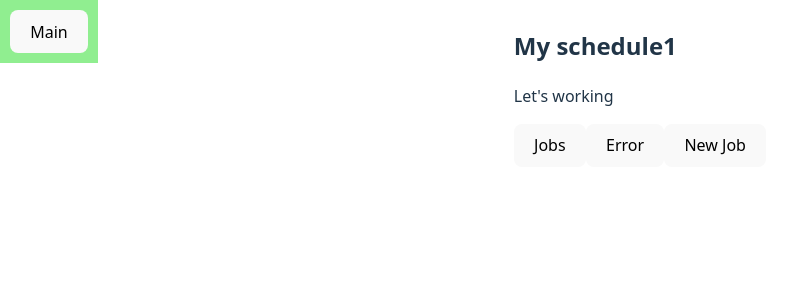
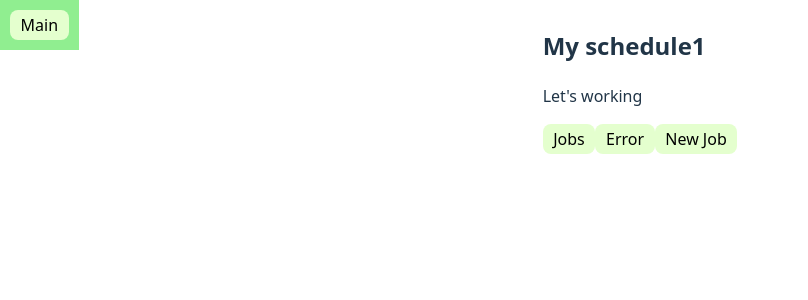
Before and after one commit to pdxserg/firstCrmAppFrontEnd, a React (Vite) app: page / in a window 1280 px wide. Shown: the top 300 px of the page, without its empty margins (0-808 px from the left). Built offline with nearby package versions, Linux system fonts and the light colour scheme; no server answers.

Commit message:
refactor css button

```diff
--- a/src/features/jobs/UI/job/Job.tsx
+++ b/src/features/jobs/UI/job/Job.tsx
@@ -34,8 +34,6 @@ export const Job = ({jobs}: Props) => {
 		deleteTask( id)
 	}
 	const updateHandler=(id:string,jobDetails:string)=>{
-		// eslint-disable-next-line no-debugger
-		debugger
 		updateJob({id, jobDetails})
 	}
 
@@ -49,12 +47,11 @@ export const Job = ({jobs}: Props) => {
 					<h3>Name: {el.customerName}</h3>
 					<p>Phone: {el.customerPhone}</p>
 					<p>Email: {el.customerEmail}</p>
+					<p> Description: </p>
 					<div className={styles.jobDescription}>
-						<span> Description: </span>
-						<EditableSpan value={el.jobDetails} onChange={(e)=>updateHandler(el.id,e)}/>
-
+						<EditableSpan value={el.jobDetails} onChange={(e) => updateHandler(el.id, e)}/>
 					</div>
-					<button onClick={()=>deleteJobHandler(el.id)}>Delete</button>
+					<button onClick={() => deleteJobHandler(el.id)}>Delete</button>
 				</li>
 
 			})}
--- a/src/index.css
+++ b/src/index.css
@@ -37,11 +37,11 @@ h1 {
 button {
   border-radius: 8px;
   border: 1px solid transparent;
-  padding: 0.6em 1.2em;
+  padding: 0.2em 0.6em;
   font-size: 1em;
   font-weight: 500;
   font-family: inherit;
-  background-color: #1a1a1a;
+  /*background-color: #1a1a1a;*/
   cursor: pointer;
   transition: border-color 0.25s;
 }
@@ -52,7 +52,12 @@ button:focus,
 button:focus-visible {
   outline: 4px auto -webkit-focus-ring-color;
 }
-
+button:active {
+  /*transform: translate(2px, 2px);*/
+  /*opacity: 0.7;*/
+  background-color: #c1fd92;
+}
+/*Light Color Scheme Override:*/
 @media (prefers-color-scheme: light) {
   :root {
     color: #213547;
@@ -62,6 +67,6 @@ button:focus-visible {
     color: #747bff;
   }
   button {
-    background-color: #f9f9f9;
+    background-color: #e4ffce;
   }
 }
```
